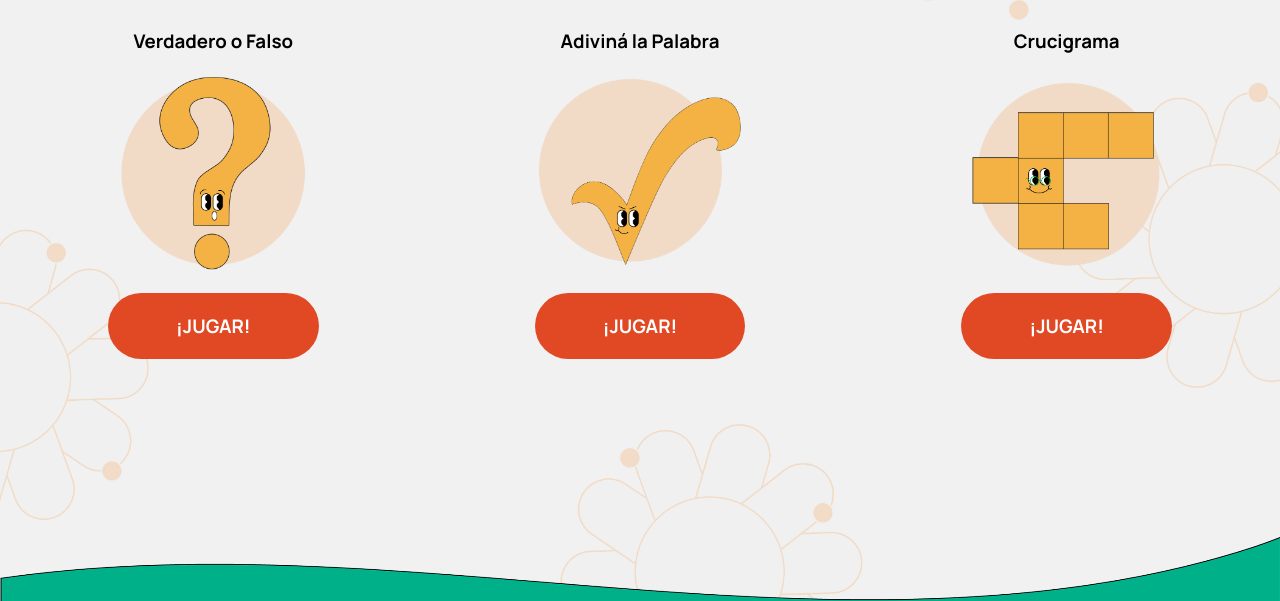
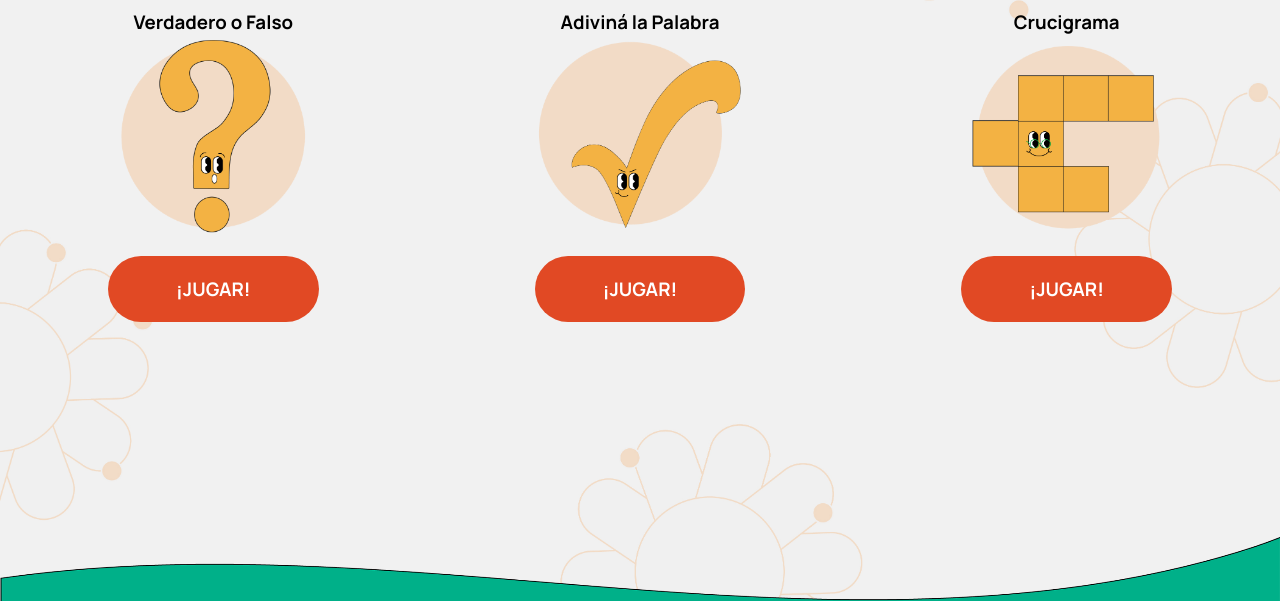
Before and after one commit to jesicacaral/SendaVerde, a plain HTML site: page paginas/trivia/Trivia.HTML in a window 1280 px wide. Shown: the part 146-747 px from the top of the page. Drawn offline with Linux system fonts and the light colour scheme; a web font is replaced by a local one.

Commit message:
arreglo problema del header

```diff
--- a/estilos-generales/estilos-header-footer.css
+++ b/estilos-generales/estilos-header-footer.css
@@ -8,6 +8,12 @@
 html {
     scroll-behavior: smooth;
     transition-duration: 3s;
+}
+
+*{
+    margin: 0px;
+    padding: 0px;
+    list-style: none;
 }
 
 body {
```
